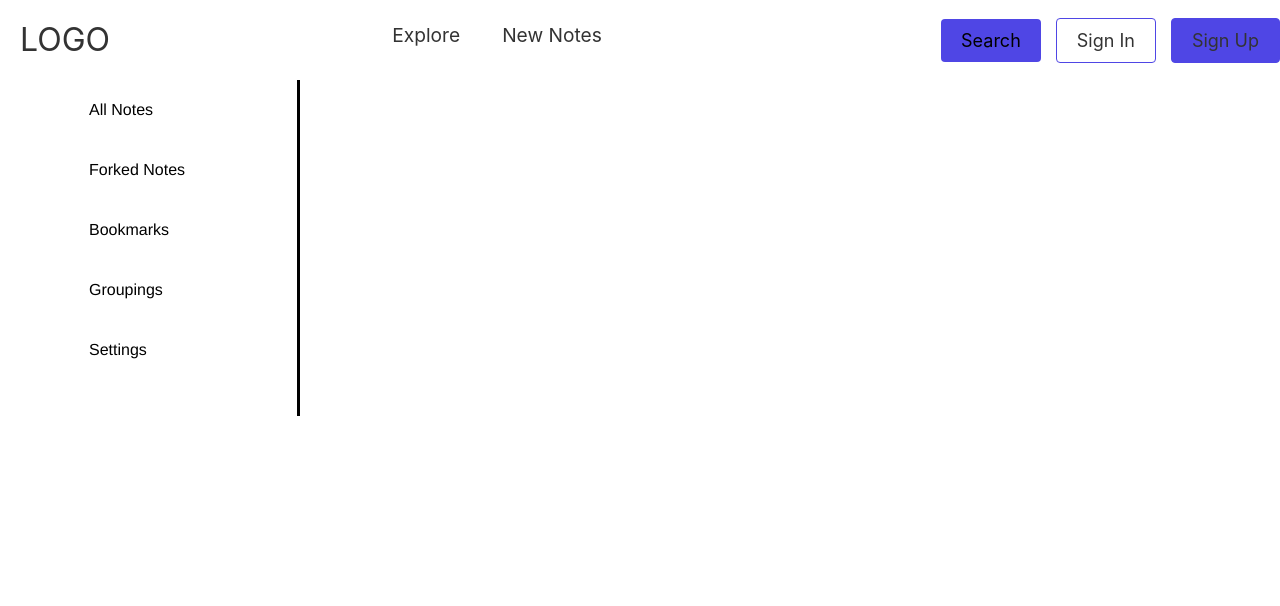
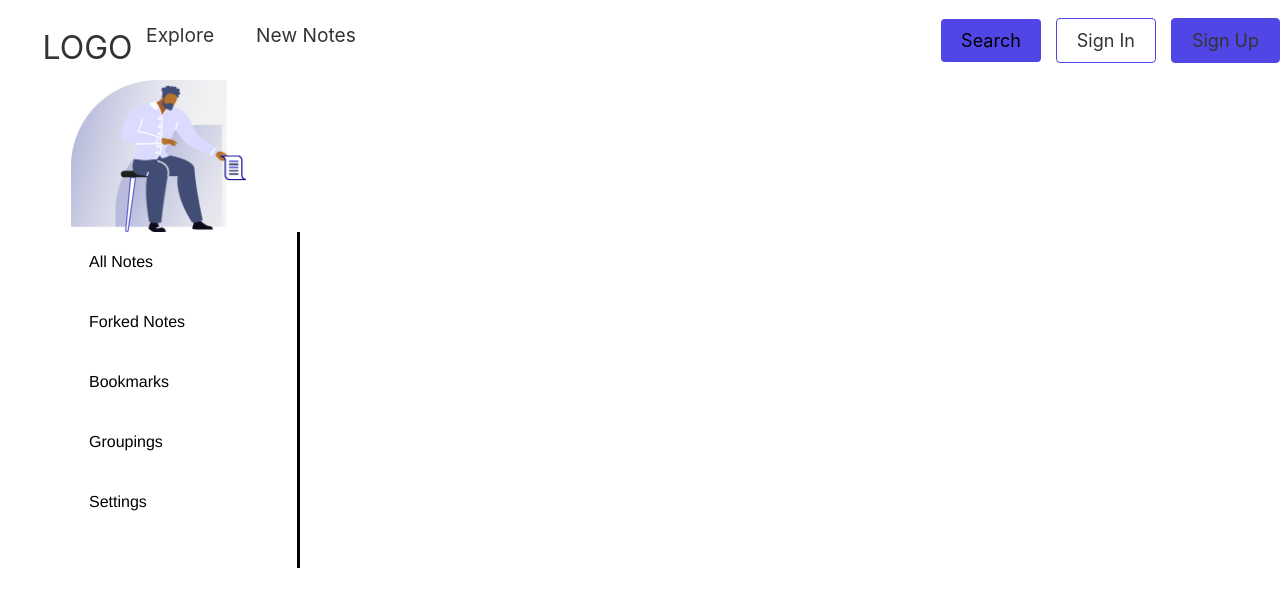
Before and after one commit to Sanjivchy/react-notebook, a React (Create React App) app: page /dashboard in a window 1280 px wide. Shown: the top 606 px of the page. Built offline with nearby package versions, Linux system fonts and the light colour scheme.

Commit message:
just a profile image

```diff
--- a/src/components/Sidebar/Sidebar.css
+++ b/src/components/Sidebar/Sidebar.css
@@ -49,3 +49,10 @@
 .row #title{
     flex: 70%;
 }
+
+.navbar-logo {
+    position: absolute;
+    top: 0;
+    left: 0;
+    transform: translate(25%, 50%);
+  }
--- a/src/components/Sidebar/Sidebar.js
+++ b/src/components/Sidebar/Sidebar.js
@@ -1,10 +1,17 @@
 import React from 'react'
 import './Sidebar.css';
 import {SidebarData} from './SidebarData';
+import Img1 from '../pages/home/images/img1.png';
+
+
+
 
 function Sidebar() {
     return (
         <div className="Bar">
+         <div className="self-center w-7/12 max-w-2xl row-start-1 ml-4 md:w-8/10 justify-self-center md:row-end-1">
+                          <img src={Img1} alt="iamges"/>
+                         </div>
             <ul className="SidebarList">
                 {SidebarData.map((val, key ) => {
 
@@ -13,6 +20,7 @@
                         id={window.location.pathname == val.link ? "active" : ""}
                         onClick={()=> {window.location.pathname = val.link}}>
                         {" "}
+
                         <div id="icon">  {val.icon} </div>
                         <div id="title"> {val.title} </div>
                         <div className="sideline"></div>
```
